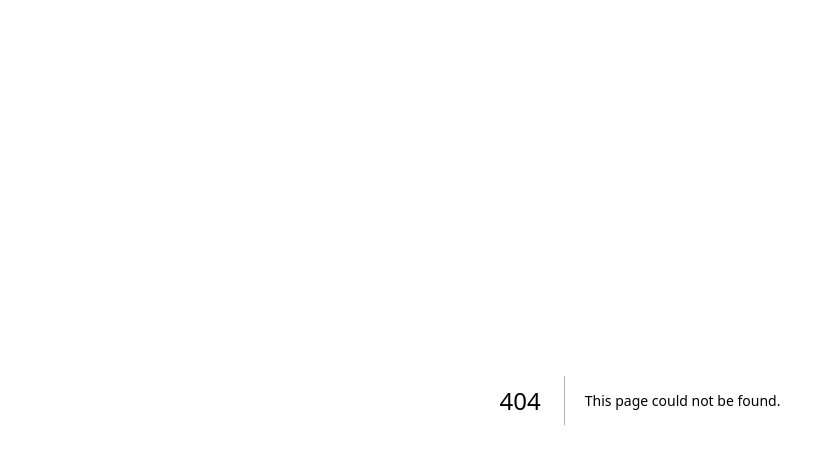
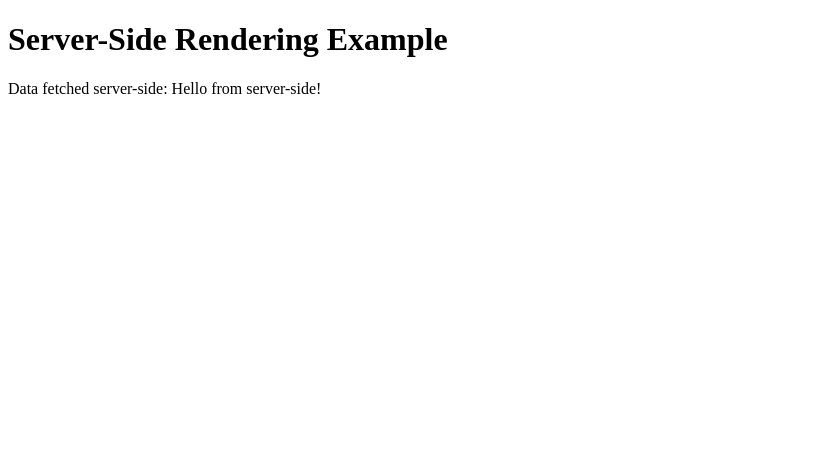
Before and after one commit to kishankool/nextjs_practice, a Next.js app: page /ServerSideRendering in a window 1280 px wide. Before the commit this address had no page. Shown: the top 464 px of the page, without its empty margins (0-835 px from the left). Built offline with nearby package versions, Linux system fonts and the light colour scheme.

Commit message:
loaded data from server side

```diff
--- /dev/null
+++ b/src/pages/ServerSideRendering/index.js
@@ -0,0 +1,25 @@
+
+import React from 'react';
+
+const ServerSideRenderingPage = ({ data }) => {
+  return (
+    <div>
+      <h1>Server-Side Rendering Example</h1>
+      <p>Data fetched server-side: {data}</p>
+    </div>
+  );
+};
+
+export async function getServerSideProps() {
+  // Fetch data from an API or perform any server-side task here
+  // For demonstration, let's just return a static data
+  const data = "Hello from server-side!";
+
+  return {
+    props: {
+      data,
+    },
+  };
+}
+
+export default ServerSideRenderingPage;
```
